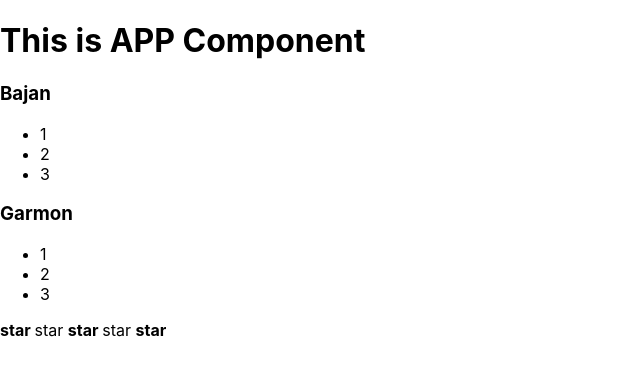
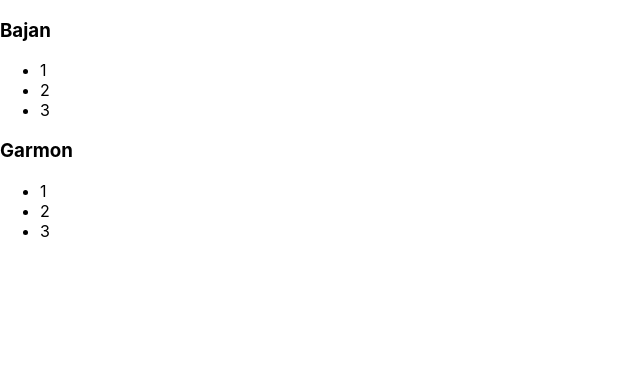
Before and after one commit to Archiektor/my-app, a React (Create React App) app: page / in a window 1280 px wide. Shown: the top 376 px of the page, without its empty margins (0-640 px from the left). Built offline with nearby package versions, Linux system fonts and the light colour scheme.

Commit message:
rename some types

```diff
--- a/src/App.tsx
+++ b/src/App.tsx
@@ -10,10 +10,10 @@ type PageTitlePropsType = {
 function App() {
     return (
         <div>
-            <PageTitle title={'This is APP Component'}/>
+            {/*<PageTitle title={'This is APP Component'}/>*/}
             <Accordeon title={'Bajan'} collapsed={false}/>
             <Accordeon title={'Garmon'} collapsed={false}/>
-            <Rating value={3}/>
+            {/*<Rating value={3}/>*/}
         </div>
     );
 }
```
Also changed, not shown: src/components/Accordeon/Accordeon.tsx (+4 -4 lines).
